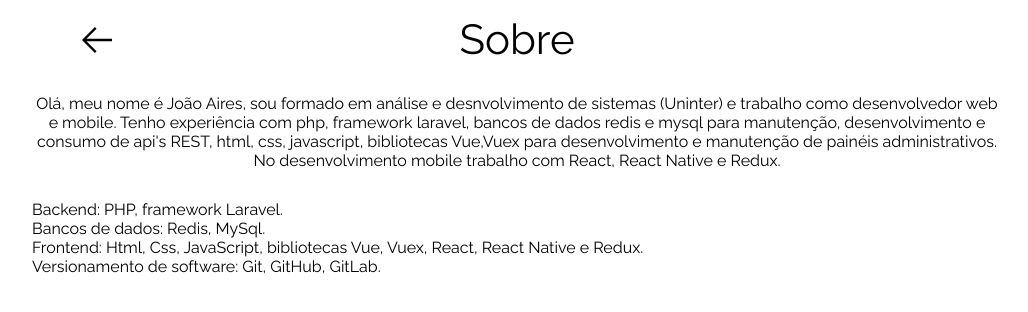
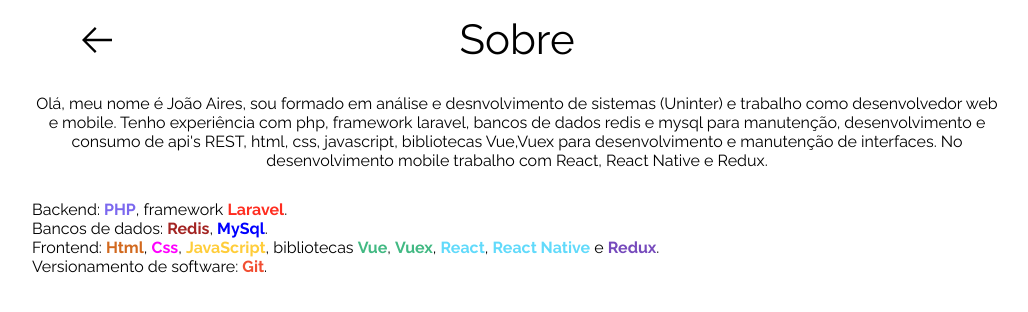
Before and after one commit to joaoaires1/website, a Vue app: page /#/about in a window 1280 px wide. Shown: the top 312 px of the page, without its empty margins (123-1151 px from the left). Built offline with nearby package versions, Linux system fonts and the light colour scheme; the HTML template or start-up script is replaced by a standard one.

Commit message:
ajustment in about component

```diff
--- a/public/index.html
+++ b/public/index.html
@@ -4,7 +4,7 @@
     <meta charset="utf-8">
     <meta http-equiv="X-UA-Compatible" content="IE=edge">
     <meta name="viewport" content="width=device-width,initial-scale=1.0">
-    <link rel="icon" href="<%= BASE_URL %>favicon.ico">
+    <link rel="icon" href="<%= BASE_URL %>favicon.png">
     <link href="https://fonts.googleapis.com/css?family=Raleway:400,500,700&display=swap" rel="stylesheet">
     <link rel="stylesheet" href="style.css">
     <link rel="stylesheet" href="animate.css">
--- a/src/components/About.vue
+++ b/src/components/About.vue
@@ -3,13 +3,13 @@
         <nav-bar title="Sobre" />
 
         <div class="about-text">
-            <p>Olá, meu nome é João Aires, sou formado em análise e desnvolvimento de sistemas (Uninter) e trabalho como desenvolvedor web e mobile. Tenho experiência com php, framework laravel, bancos de dados redis e mysql para manutenção, desenvolvimento e consumo de api's REST, html, css, javascript, bibliotecas Vue,Vuex para desenvolvimento e manutenção de painéis administrativos. No desenvolvimento mobile trabalho com React, React Native e Redux.</p>
+            <p>Olá, meu nome é João Aires, sou formado em análise e desnvolvimento de sistemas (Uninter) e trabalho como desenvolvedor web e mobile. Tenho experiência com php, framework laravel, bancos de dados redis e mysql para manutenção, desenvolvimento e consumo de api's REST, html, css, javascript, bibliotecas Vue,Vuex para desenvolvimento e manutenção de interfaces. No desenvolvimento mobile trabalho com React, React Native e Redux.</p>
         </div>
         <div class="about-tech">
-            <p>Backend: PHP, framework Laravel.</p>
-            <p>Bancos de dados: Redis, MySql.</p>
-            <p>Frontend: Html, Css, JavaScript, bibliotecas Vue, Vuex, React, React Native e Redux.</p>
-            <p>Versionamento de software: Git, GitHub, GitLab.</p>
+            <p>Backend: <span class="php">PHP</span>, framework <span class="laravel">Laravel</span>.</p>
+            <p>Bancos de dados: <span class="redis">Redis</span>, <span class="mysql">MySql</span>.</p>
+            <p>Frontend: <span class="html">Html</span>, <span class="css">Css</span>, <span class="js">JavaScript</span>, bibliotecas <span class="vue">Vue</span>, <span class="vue">Vuex</span>, <span class="react">React</span>, <span class="react">React Native</span> e <span class="redux">Redux</span>.</p>
+            <p>Versionamento de software: <span class="git">Git</span>.</p>
         </div>
     </div>
 </template>
@@ -41,4 +41,49 @@
     padding: 15px;
 }
 
+.php {
+    font-weight: bold;
+    color: mediumslateblue;
+}
+.laravel {
+    font-weight: bold;
+    color: #ff2d20;
+}
+.redis {
+    font-weight: bold;
+    color: #a32422;;
+}
+.mysql {
+    font-weight: bold;
+    color: blue;
+}
+.js {
+    font-weight: bold;
+    color: #FFCD3A;;
+}
+.vue {
+    font-weight: bold;
+    color: #42b983;
+}
+.react {
+    font-weight: bold;
+    color: #61dafb;
+}
+.redux {
+    font-weight: bold;
+    color: rgb(118, 74, 188);
+}
+.git {
+    font-weight: bold;
+    color: #f14e32;
+}
+.html {
+    font-weight: bold;
+    color: chocolate;
+}
+.css {
+    font-weight: bold;
+    color: fuchsia;
+}
+
 </style>
```
Also changed, not shown: public/favicon.png (added), 1 other file (tests, documents, lock files or other folders).
